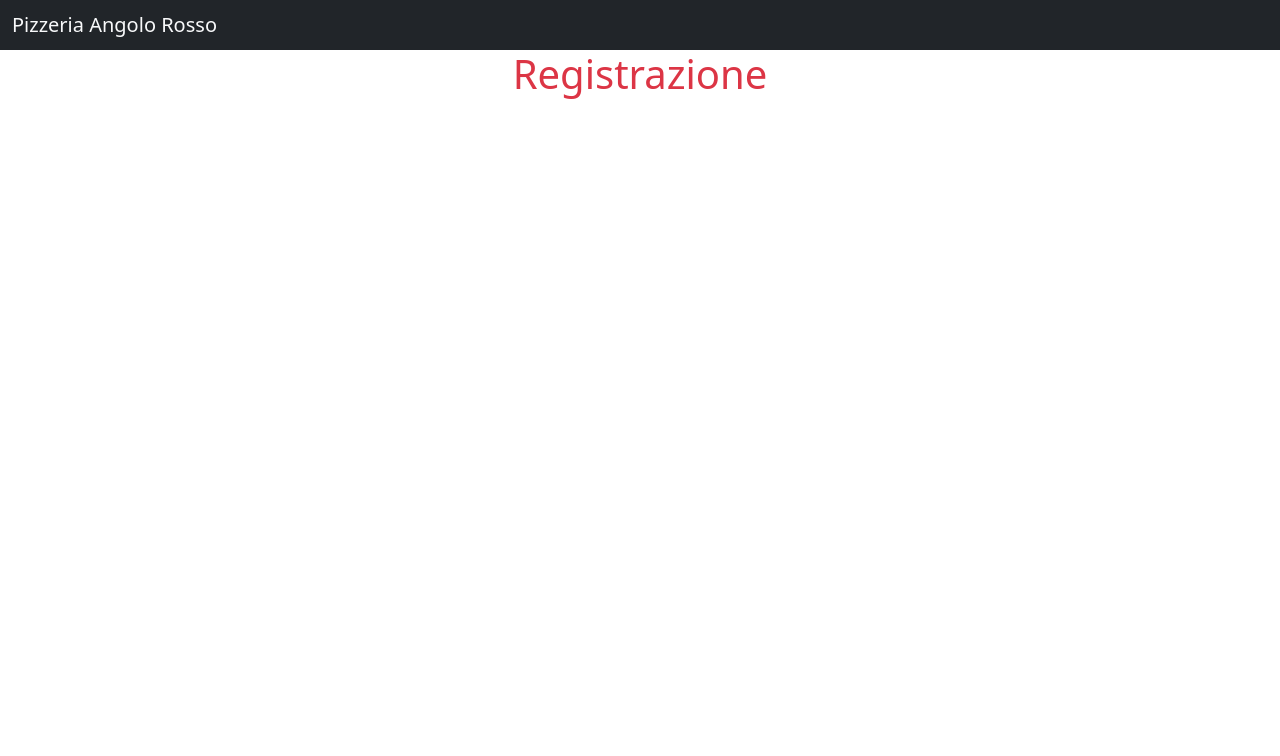
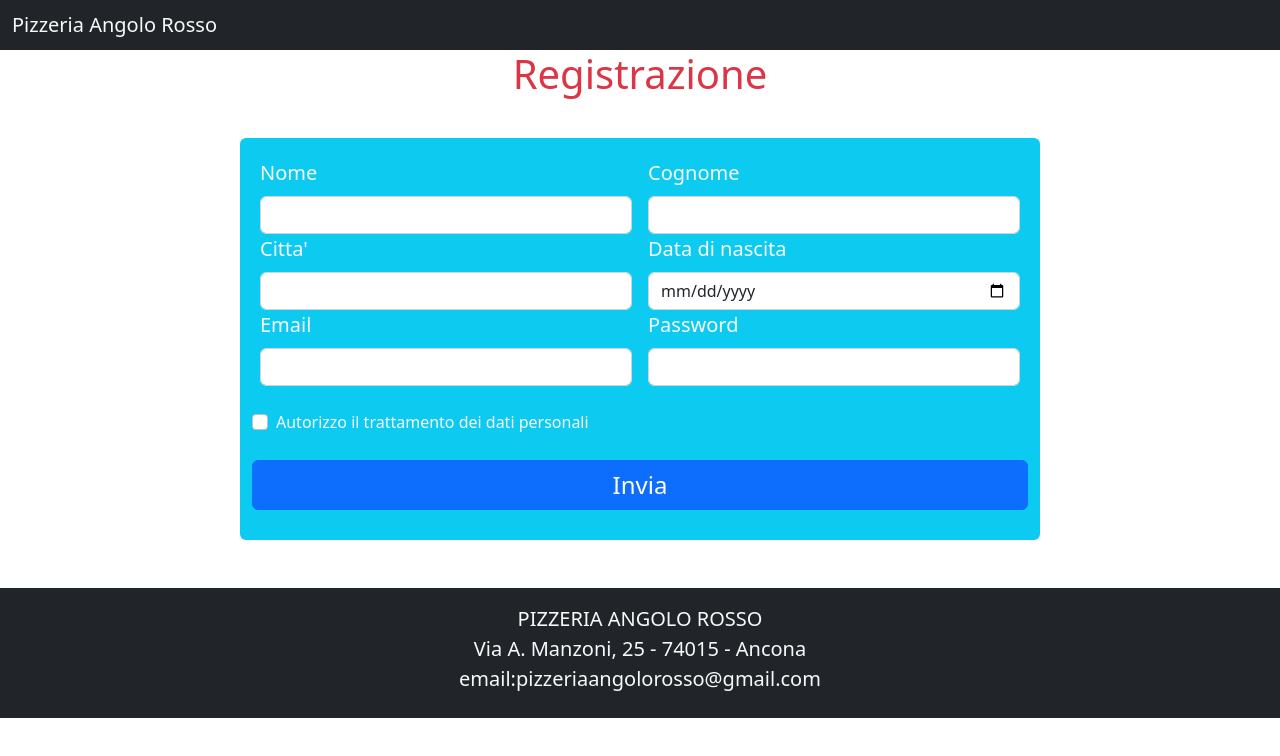
Before and after one commit to giorgiocoppola/pizzeria-bootstrap, a React (Create React App) app: page /registrazione in a window 1280 px wide. Shown: the top 756 px of the page. Built offline with nearby package versions, Linux system fonts and the light colour scheme.

Commit message:
Creazione del form di Registrazione

```diff
--- a/src/component/Registrazione.js
+++ b/src/component/Registrazione.js
@@ -1,11 +1,12 @@
 import React from 'react'
 import {Link} from 'react-router-dom'
+import Footer from './Footer'
 
 
 function Registrazione() {
   return (
     <div className="registrazione">
-         <div className="accedi">
+
           <nav className="navbar navbar-dark bg-dark">
              <div className="container-fluid">
                 <span className="navbar-brand mb-0 h1"><Link className="link-light text-decoration-none" to="/">Pizzeria Angolo Rosso</Link></span>
@@ -13,8 +14,82 @@ function Registrazione() {
           </nav>
               <h1 className="text-center text-danger fs-1">Registrazione</h1>
 
+           <form className="mx-auto border-info rounded bg-info mb-5">
+
+              <div className="row g-3">
+
+                  <div className="col md-6">
+
+                     <label htmlFor="email" className="form-label text-light g-col-6 fs-5 ">Nome</label>
+                     <input type="text" className="form-control" aria-label="First name" required />
+
+                  </div>
+
+                  <div className="col md-6">
+
+                     <label htmlFor="email" className="form-label text-light fs-5">Cognome</label>
+                     <input type="text" className="form-control" aria-label="Last name" />
+
+                  </div>
+
+              </div>
+
+              <div className="row g-3">
+
+                  <div className="col md-6">
+
+                      <label htmlFor="city" className="form-label text-light g-col-6 fs-5">Citta'</label>
+                      <input type="text" className="form-control" aria-label="City" />
+
+                   </div>
+
+                  <div class="col md-6">
+                     <label htmlFor="datadinascita" className="form-label text-light fs-5">Data di nascita</label>
+                     <input type="date" className="form-control" aria-label="Born" />
+                  </div>
+
+                </div>
+
+
+               <div class="row g-3">
+
+                  <div class="col md-6">
+                     <label htmlFor="email" className="form-label text-light fs-5">Email</label>
+                     <input type="email" className="form-control" aria-label="email" />
+                  </div>
+
+                  <div class="col md-6">
+                     <label htmlFor="email" className="form-label text-light fs-5">Password</label>
+                     <input type="email" className="form-control" aria-label="password" />
+                  </div>
+
+               </div>
+
+               <br />
+               <div className="row g-3">
+
+               <div class="form-check">
+                    <input class="form-check-input" type="checkbox" value="" id="flexCheckChecked" />
+                    <label class="form-check-label text-light fs-6" for="flexCheckChecked">
+                           Autorizzo il trattamento dei dati personali
+                    </label>
+                </div>
+               </div>
+
+               <br />
+
+               <div className="row g-3">
+
+                   <button type="submit" className="btn btn-primary fs-4 ">Invia</button>
+
+               </div>
+
+
+               </form>
+
+              <Footer/>
          </div>
-    </div>
+
   )
 }
 
```
